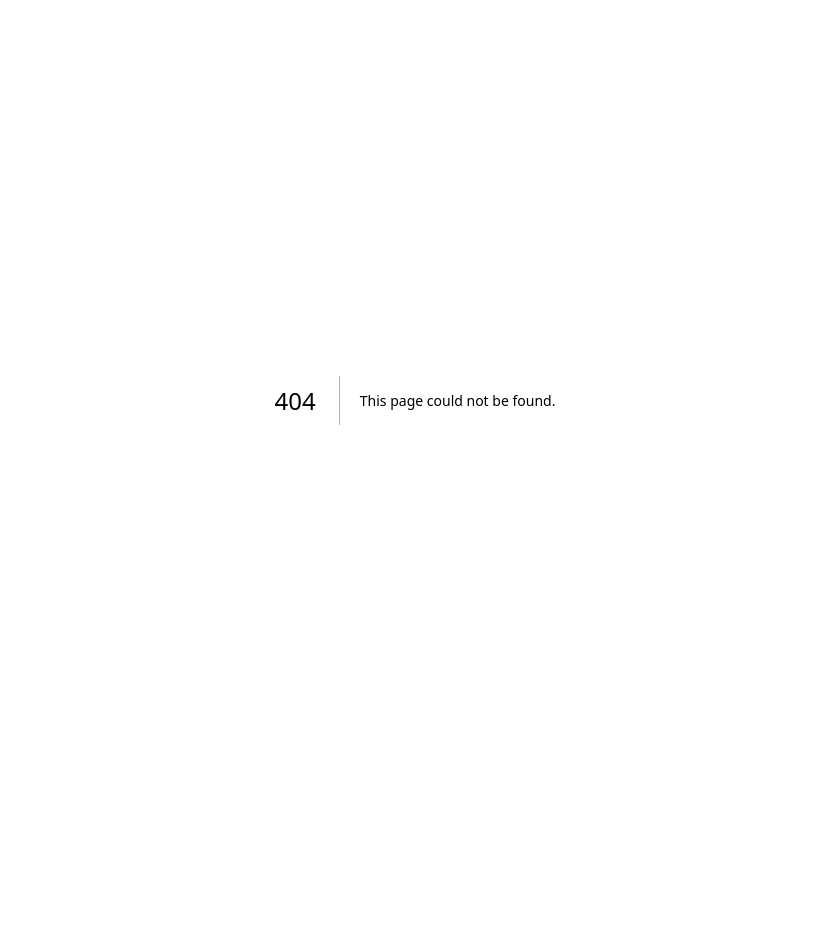
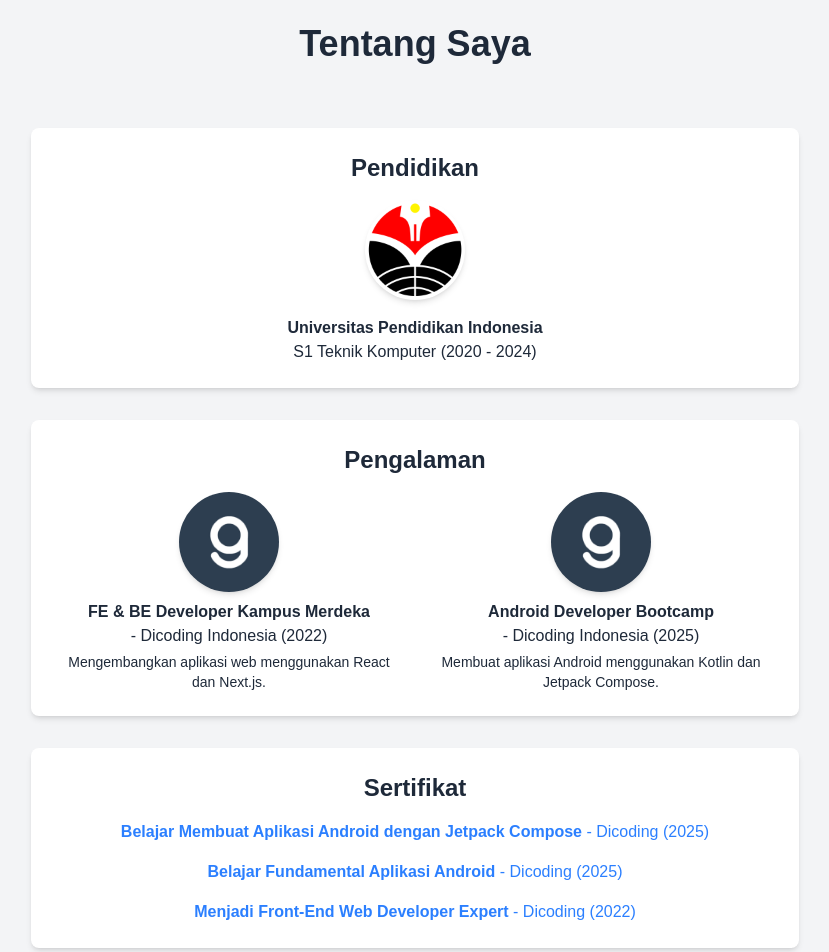
Before and after one commit to MrsAya/mrwport, a Next.js app: page /about in a window 1280 px wide. Before the commit this address had no page. Shown: the top 952 px of the page, without its empty margins (225-1054 px from the left). Before the commit the page ends 800 px from the top, so only its background shows below. Built offline with nearby package versions, Linux system fonts and the light colour scheme.

Commit message:
Add logo, About, Pendidikan, Pengalaman, dan Sertifikasi

```diff
--- /dev/null
+++ b/src/app/about/page.tsx
@@ -0,0 +1,120 @@
+import Link from 'next/link';
+import Image from 'next/image';
+import { Metadata } from 'next';
+
+export const metadata: Metadata = {
+  title: 'Tentang Saya - Mr Wiguna',
+  description: 'Portofolio Muhammad Radya Wiguna, seorang Web Developer dan Android Developer.',
+  keywords: ['Web Developer', 'Android Developer', 'Portofolio', 'Next.js', 'React', 'Kotlin', 'Jetpack Compose', 'HTML', 'CSS', 'JavaScript', 'PHP', 'Muhammad Radya Wiguna'],
+};
+
+export default function AboutPage() {
+  return (
+    <div className="min-h-screen bg-gray-100 dark:bg-gray-900 text-gray-800 dark:text-gray-200 flex flex-col items-center justify-center p-6">
+      <header className="text-center mb-12">
+        <h1 className="text-4xl font-bold mb-4">Tentang Saya</h1>
+      </header>
+      <main className="w-full max-w-3xl">
+        {/* Education Section */}
+        <section className="bg-white dark:bg-gray-800 shadow-md rounded-lg p-6 mb-8 text-center">
+          <h2 className="text-2xl font-semibold mb-4">Pendidikan</h2>
+          <ul className="list-none space-y-4">
+            <li className="flex flex-col items-center">
+              <Image
+                src="/university-logo.png"
+                alt="Universitas Pendidikan Indonesia"
+                width={100}
+                height={100}
+                className="mb-4 bg-white rounded-full shadow-md"
+              />
+              <strong>Universitas Pendidikan Indonesia</strong>S1 Teknik Komputer (2020 - 2024)
+            </li>
+          </ul>
+        </section>
+
+        {/* Experience Section */}
+        <section className="bg-white dark:bg-gray-800 shadow-md rounded-lg p-6 mb-8 text-center">
+          <h2 className="text-2xl font-semibold mb-4">Pengalaman</h2>
+          <ul className="grid grid-cols-1 sm:grid-cols-2 lg:grid-cols-4 gap-6 place-items-center">
+            <li className="flex flex-col items-center lg:col-span-2">
+              <Image
+                src="/company-logo.png"
+                alt="Dicoding Indonesia"
+                width={100}
+                height={100}
+                className="mb-2 bg-white rounded-full shadow-md"
+              />
+              <strong>FE & BE Developer Kampus Merdeka</strong> - Dicoding Indonesia (2022)
+              <p className="text-sm mt-1">
+                Mengembangkan aplikasi web menggunakan React dan Next.js.
+              </p>
+            </li>
+            <li className="flex flex-col items-center  lg:col-span-2">
+              <Image
+                src="/company-logo.png"
+                alt="Dicoding Indonesia"
+                width={100}
+                height={100}
+                className="mb-2 bg-white rounded-full shadow-md"
+              />
+              <strong>Android Developer Bootcamp</strong> - Dicoding Indonesia (2025)
+              <p className="text-sm mt-1">
+                Membuat aplikasi Android menggunakan Kotlin dan Jetpack Compose.
+              </p>
+            </li>
+            {/* <li className="flex flex-col items-center lg:col-span-3">
+              <Image
+                src="/internship-logo.png"
+                alt="Internship Program"
+                width={50}
+                height={50}
+                className="mb-2"
+              />
+              <strong>Internship</strong> - Program Magang (2020 - 2021)
+              <p className="text-sm mt-1">
+                Berkontribusi dalam pengembangan aplikasi internal perusahaan.
+              </p>
+            </li> */}
+          </ul>
+        </section>
+
+        {/* Certifications Section */}
+        <section className="bg-white dark:bg-gray-800 shadow-md rounded-lg p-6 mb-8 text-center">
+          <h2 className="text-2xl font-semibold mb-4">Sertifikat</h2>
+          <ul className="list-none space-y-4">
+            <li>
+              <Link
+                href="https://www.dicoding.com/certificates/53XED72OKPRN"
+                target="_blank"
+                rel="noopener noreferrer"
+                className="text-blue-500 dark:text-gray-400 dark:hover:text-gray-100 hover:underline"
+              >
+                <strong>Belajar Membuat Aplikasi Android dengan Jetpack Compose</strong> - Dicoding (2025)
+              </Link>
+            </li>
+            <li>
+              <Link
+                href="https://www.dicoding.com/certificates/1OP82OGJLPQK"
+                target="_blank"
+                rel="noopener noreferrer"
+                className="text-blue-500 dark:text-gray-400 dark:hover:text-gray-100 hover:underline"
+              >
+                <strong>Belajar Fundamental Aplikasi Android</strong> - Dicoding (2025)
+              </Link>
+            </li>
+            <li>
+              <Link
+                href="https://www.dicoding.com/certificates/MEPJKN026X3V"
+                target="_blank"
+                rel="noopener noreferrer"
+                className="text-blue-500 dark:text-gray-400 dark:hover:text-gray-100 hover:underline"
+              >
+                <strong>Menjadi Front-End Web Developer Expert</strong> - Dicoding (2022)
+              </Link>
+            </li>
+          </ul>
+        </section>
+      </main>
+    </div>
+  );
+}
--- a/src/app/page.tsx
+++ b/src/app/page.tsx
@@ -7,7 +7,7 @@
 export const metadata: Metadata = {
   title: 'Mr Wiguna - Web Developer',
   description: 'Portofolio Muhammad Radya Wiguna, seorang Web Developer dan Android Developer.',
-  keywords: ['Web Developer', 'Android Developer', 'Portofolio'],
+  keywords: ['Web Developer', 'Android Developer', 'Portofolio', 'Next.js', 'React', 'Kotlin', 'Jetpack Compose', 'HTML', 'CSS', 'JavaScript', 'PHP', 'Muhammad Radya Wiguna'],
 };
 
 export default function Home() {
```
Also changed, not shown: public/company-logo.png (added), public/university-logo.png (added).
